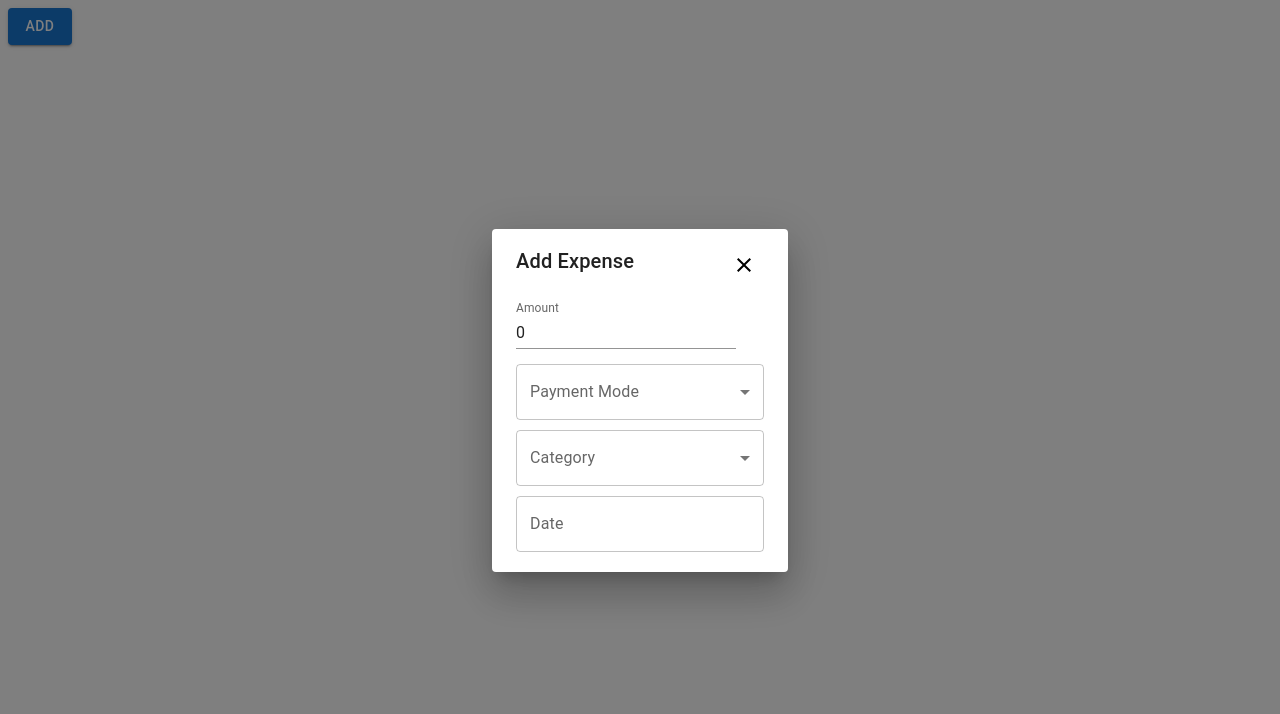
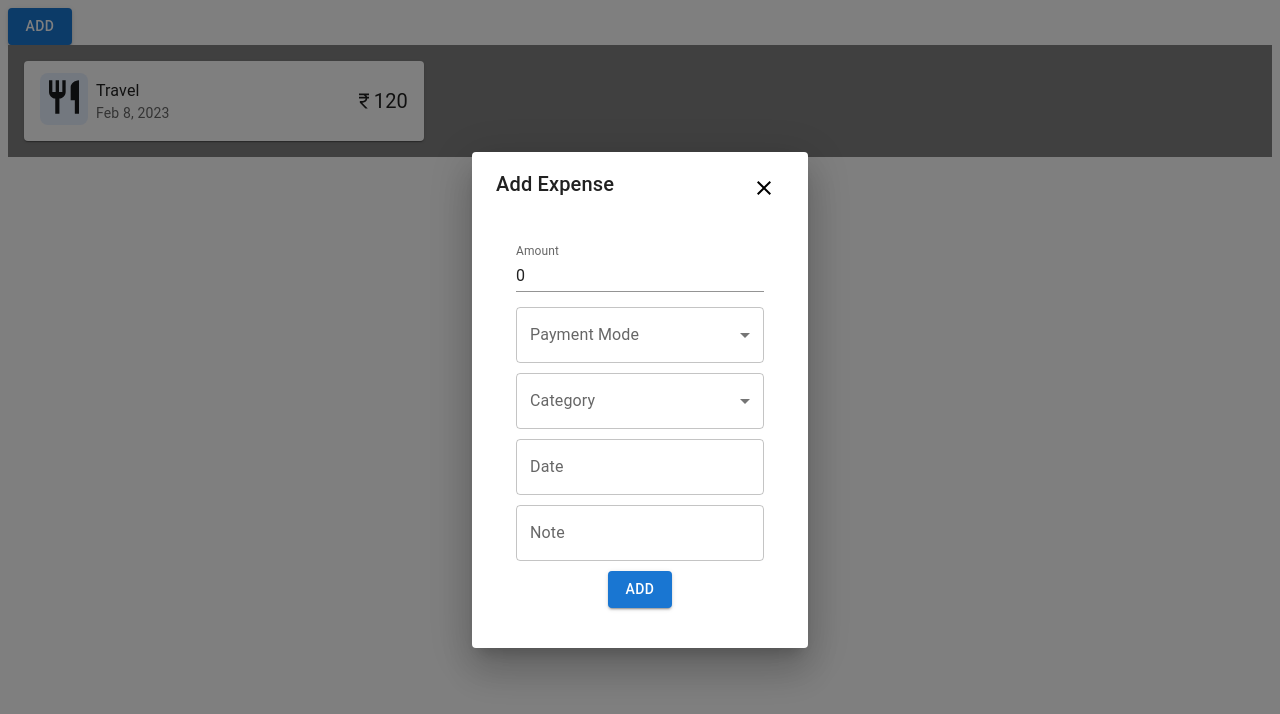
Before and after one commit to KowsikPk/expense-app, a React (Create React App) app: page / in a window 1280 px wide. Both pictures are taken after a click on the button "ADD". Shown: the top 714 px of the page. Built offline with nearby package versions, Linux system fonts and the light colour scheme.

Commit message:
list update

```diff
--- a/src/App.js
+++ b/src/App.js
@@ -1,19 +1,25 @@
 import React, { useState } from 'react'
 import { Button } from '@mui/material'
 import PopupForm from './components/PopupForm'
-
+import ListExpense from './components/ListExpense'
+import IconsList from './components/IconsList'
 export const App = () => {
     const [open, setOpen] = useState(false)
-
+    const [expenseDetailsList, setExpenseDetailsList] = useState([
+        { amount: '120', category: 'Travel', paymentMode: 'Other UPI', note: 'Some ', date: 'Feb 8, 2023' }])
+    console.log(expenseDetailsList)
     return (
         <div>
 
             <Button variant="contained"
                 onClick={() => setOpen(true)}
             >Add</Button>
-            {/* <ListExpense /> */}
-            <PopupForm open={open} setOpen={setOpen} />
-
+            <ListExpense expenseDetailsList={expenseDetailsList} />
+            <PopupForm
+                open={open} setOpen={setOpen}
+                setExpenseDetailsList={setExpenseDetailsList}
+                expenseDetailsList={expenseDetailsList}
+            />
         </div >
     )
 }
--- a/src/components/BasicDatePicker.js
+++ b/src/components/BasicDatePicker.js
@@ -4,16 +4,20 @@ import { AdapterDayjs } from '@mui/x-date-pickers/AdapterDayjs';
 import { LocalizationProvider } from '@mui/x-date-pickers/LocalizationProvider';
 import { DatePicker } from '@mui/x-date-pickers/DatePicker';
 
-export default function BasicDatePicker() {
+export default function BasicDatePicker(props) {
     const [value, setValue] = React.useState(null);
-    console.log(value)
+    const getDate = (date) => {
+        const dateStr = new Date(date).toLocaleDateString('en-us', { year: "numeric", month: "short", day: "numeric" })
+        setValue(dateStr);
+        props.setDate(dateStr)
+    }
     return (
         <LocalizationProvider dateAdapter={AdapterDayjs}>
             <DatePicker
                 label="Date"
                 value={value}
-                onChange={(newValue) => {
-                    setValue(newValue);
+                onChange={(date) => {
+                    getDate(date);
                 }}
                 renderInput={(params) => <TextField {...params} />}
             />
--- a/src/components/DropDown.js
+++ b/src/components/DropDown.js
@@ -7,9 +7,8 @@ import Select from '@mui/material/Select';
 import { Avatar } from '@mui/material';
 
 export default function DropDown(props) {
-    const [paymentMode, setPaymentMode] = React.useState('');
     const handleChange = (event) => {
-        setPaymentMode(event.target.value);
+        props.setInput(event.target.value);
     };
 
     return (
@@ -19,12 +18,12 @@ export default function DropDown(props) {
                 <Select
                     labelId="demo-simple-select-label"
                     id="demo-simple-select"
-                    value={paymentMode}
+                    value={props.input}
                     label={props.category}
                     onChange={handleChange}
                 >
-                    {props.data.map((method, i) =>
-                        <MenuItem value={i}>
+                    {props.data.map(method =>
+                        <MenuItem key={method} value={method}>
                             {/* <Avatar style={{ backgroundColor: "red", margin: 5 }}>OP</Avatar> */}
                             {method}
                         </MenuItem>
--- /dev/null
+++ b/src/components/IconsList.js
@@ -0,0 +1,21 @@
+import React from 'react'
+import RestaurantIcon from '@mui/icons-material/Restaurant';
+import Box from '@mui/material/Box';
+function IconsList() {
+    return (
+        <div style={{ display: 'flex' }}>
+            <Box sx={{
+                p: 0.5,
+                borderRadius: 2,
+                backgroundColor: '#e8f1ff',
+
+            }}>
+                <RestaurantIcon sx={{
+                    color: '#191a1c', fontSize: 40,
+                }} />
+            </Box>
+        </div >
+    )
+}
+
+export default IconsList
--- a/src/components/ListExpense.js
+++ b/src/components/ListExpense.js
@@ -3,50 +3,49 @@ import List from '@mui/material/List';
 import ListItem from '@mui/material/ListItem';
 import ListItemText from '@mui/material/ListItemText';
 import ListItemAvatar from '@mui/material/ListItemAvatar';
-import Avatar from '@mui/material/Avatar';
-import ImageIcon from '@mui/icons-material/Image';
-import WorkIcon from '@mui/icons-material/Work';
-import BeachAccessIcon from '@mui/icons-material/BeachAccess';
-export default function ListExpense() {
-    const data = [{
-        amount: 200,
-        category: "Food",
-        date: "Jan 9, 2014",
-        primary: "Food"
-    },
-    {
-        amount: 2020,
-        category: "Work",
-        date: "Jan 9, 2015",
-        primary: "Work"
-    },
-    {
-        amount: 130,
-        category: "Vacation",
-        date: "Jan 9, 2014",
-        primary: "Vacation"
-    },
-    {
-        amount: 120,
-        category: "Food",
-        date: "Jan 9, 2014",
-        primary: "Food"
-    },
-    ]
+import CurrencyRupeeIcon from '@mui/icons-material/CurrencyRupee';
+import IconsList from './IconsList';
+import { Accordion, AccordionDetails, AccordionSummary, Typography } from '@mui/material';
+export default function ListExpense(props) {
+    const data = props.expenseDetailsList
+    const [expanded, setExpanded] = React.useState(false);
+
+    const handleChange = (panel) => (event, isExpanded) => {
+        setExpanded(isExpanded ? panel : false);
+    };
+
     return (
-        <List sx={{ width: '100%', maxWidth: 360, bgcolor: 'background.paper' }}>
-            {data.map(item =>
-                <div>
-                    <ListItem>
-                        <ListItemAvatar>
-                            <Avatar>
-                                <ImageIcon />
-                            </Avatar>
-                        </ListItemAvatar>
-                        <ListItemText primary={item.category} secondary={item.date} />
-                    </ListItem>
-                </div>
-            )}
-        </List>
+        <List sx={{ backgroundColor: 'gray', }}>
+            {data.map((item, i) =>
+                <ListItem key={i}>
+                    <Accordion
+                        expanded={expanded === 'panel'}
+                        onChange={handleChange('panel')}
+                        sx={{ width: 400 }}
+                    >
+                        <AccordionSummary>
+                            <ListItemAvatar>
+                                <IconsList />
+                            </ListItemAvatar>
+                            <ListItemText primary={item.category} secondary={item.date} />
+                            <div style={{ display: 'flex', flexDirection: 'row', alignSelf: 'center' }}>
+                                <CurrencyRupeeIcon sx={{ fontSize: 20, alignSelf: 'center' }} />
+                                <ListItemText primary={
+                                    <div style={{ fontSize: 20, }}>
+                                        {item.amount}
+                                    </div>
+                                } />
+                            </div>
+                        </AccordionSummary>
+                        <AccordionDetails>
+                            {item.note}
+                        </AccordionDetails>
+                    </Accordion>
+                </ListItem>
+
+            )
+            }
+
+        </List >
     );
 }
--- a/src/components/PopupForm.js
+++ b/src/components/PopupForm.js
@@ -1,14 +1,25 @@
-import { Dialog, DialogContent, DialogTitle, IconButton, TextField } from '@mui/material'
-import React from 'react'
+import { Button, Dialog, DialogContent, DialogTitle, IconButton, TextField } from '@mui/material'
+import React, { useState } from 'react'
 import BasicDatePicker from './BasicDatePicker'
 import DropDown from './DropDown'
 import CloseIcon from '@mui/icons-material/Close';
 import data from "../Data"
 
 export const PopupForm = (props) => {
+    const [amount, setAmount] = useState(0)
+    const [category, setCategory] = useState('')
+    const [paymentMode, setPaymentMode] = useState('')
+    const [note, setNote] = useState('')
+    const [date, setDate] = useState(null)
+
     const handleClose = () => {
+        const expenseData = {
+            amount: amount, category: category, paymentMode: paymentMode, note: note, date: date
+        }
+        props.setExpenseDetailsList([...props.expenseDetailsList, expenseData])
         props.setOpen(false);
     };
+
     return (
         <div>
             <Dialog open={props.open}
@@ -19,25 +30,44 @@ export const PopupForm = (props) => {
                         <IconButton onClick={handleClose} sx={{ color: "black" }} >
                             <CloseIcon />
                         </IconButton>
-
                     </div>
                 </DialogTitle>
                 <DialogContent>
-                    <div >
-                        <form>
+                    <form style={{ display: 'flex', flexDirection: 'column', padding: 20, }}>
                         <TextField label="Amount" variant="standard"
-                                value={0}
+                            value={amount}
                             style={{ paddingBottom: 15 }}
+                            onChange={event => setAmount(event.target.value)}
                         />
                         <div style={{ paddingBottom: 10 }}>
-                                <DropDown data={data[0].paymentMethods} category={"Payment Mode"} />
+                            <DropDown data={data[0].paymentMethods}
+                                category={"Payment Mode"}
+                                setInput={setPaymentMode}
+                                input={paymentMode}
+                            />
                         </div>
                         <div style={{ paddingBottom: 10 }}>
-                                <DropDown data={data[0].categoryList} category={"Category"} />
+                            <DropDown data={data[0].categoryList} category={"Category"}
+                                setInput={setCategory}
+                                input={category} />
                         </div>
-                            <BasicDatePicker />
+                        <div style={{ paddingBottom: 10 }}>
+                            <BasicDatePicker setDate={setDate} />
+                        </div>
+                        <TextField
+                            label="Note"
+                            multiline
+                            maxRows={5}
+                            onChange={event => setNote(event.target.value)}
+                        />
+                        <div style={{
+                            paddingTop: 10, alignSelf: 'center'
+                        }}>
+                            <Button variant="contained"
+                                onClick={handleClose}
+                            >Add</Button>
+                        </div>
                     </form>
-                    </div>
 
                 </DialogContent>
             </Dialog>
```
Lines whose indentation alone changed are shown as unchanged.
